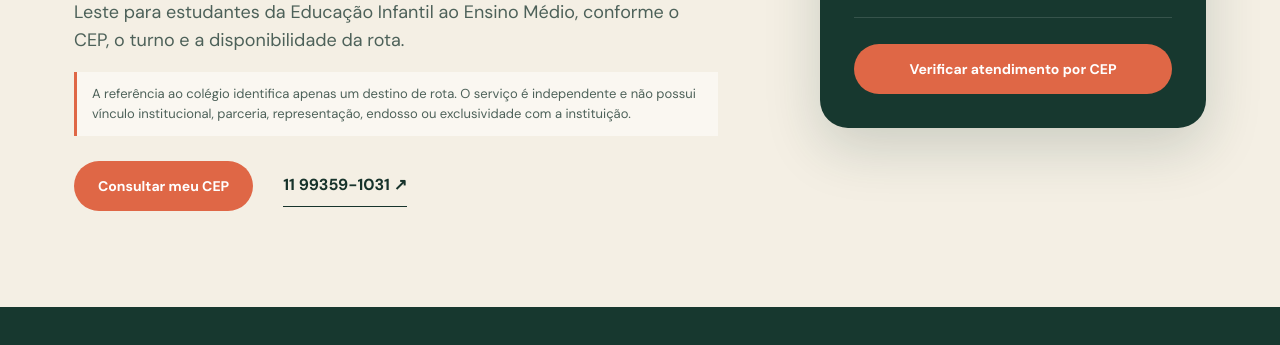
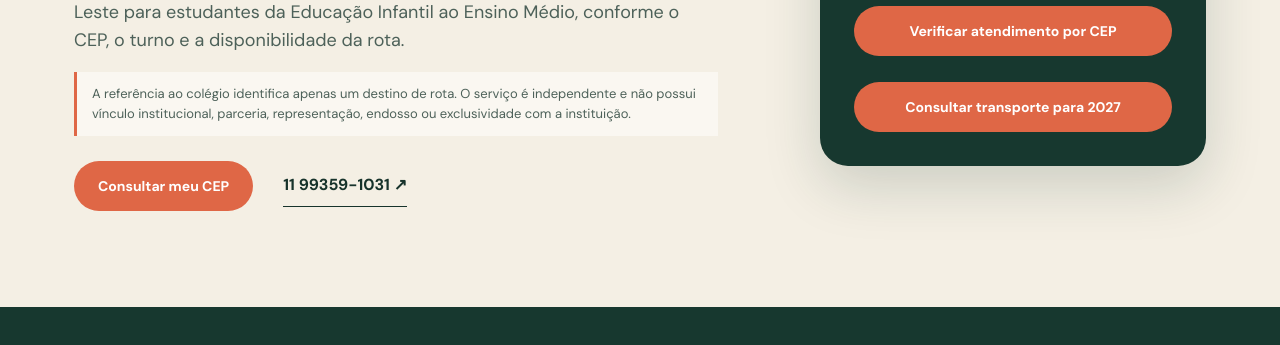
Before and after one commit to guilhermezamp/tia-cris-transporte-escolar, a plain HTML site: page colegio-policia-militar-unidade-penha/index.html in a window 1280 px wide. Shown: the part 735-1080 px from the top of the page. Drawn offline with Linux system fonts and the light colour scheme.

Commit message:
Ligar página da rota à consulta de 2027

```diff
--- a/colegio-policia-militar-unidade-penha/index.html
+++ b/colegio-policia-militar-unidade-penha/index.html
@@ -127,6 +127,7 @@
         <li>WhatsApp: segunda a sexta, 9h às 19h</li>
       </ul>
       <a class="button" href="/#cep">Verificar atendimento por CEP</a>
+      <a class="button" href="/matriculas-2027-transporte-escolar-unidade-penha/">Consultar transporte para 2027</a>
     </aside>
   </section>
 
```
